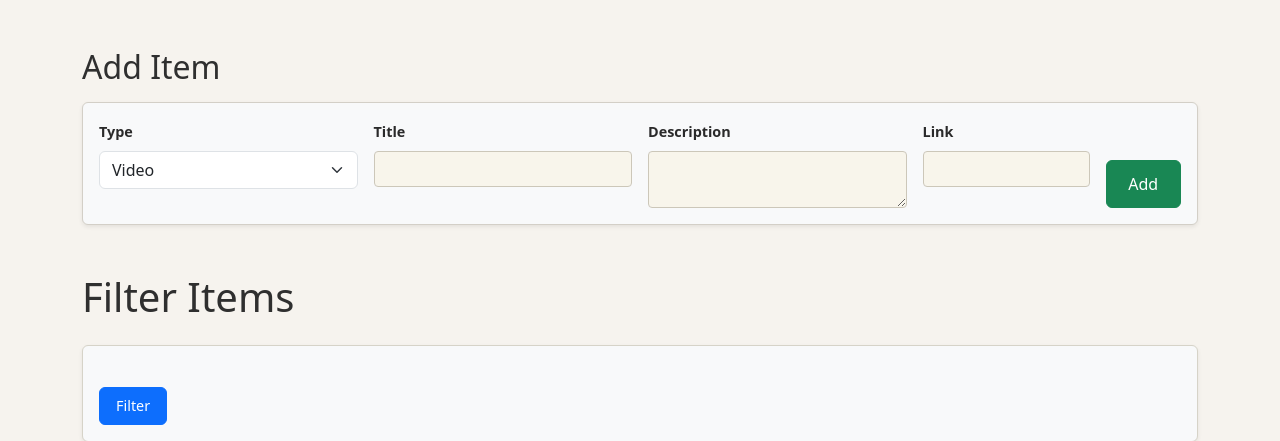
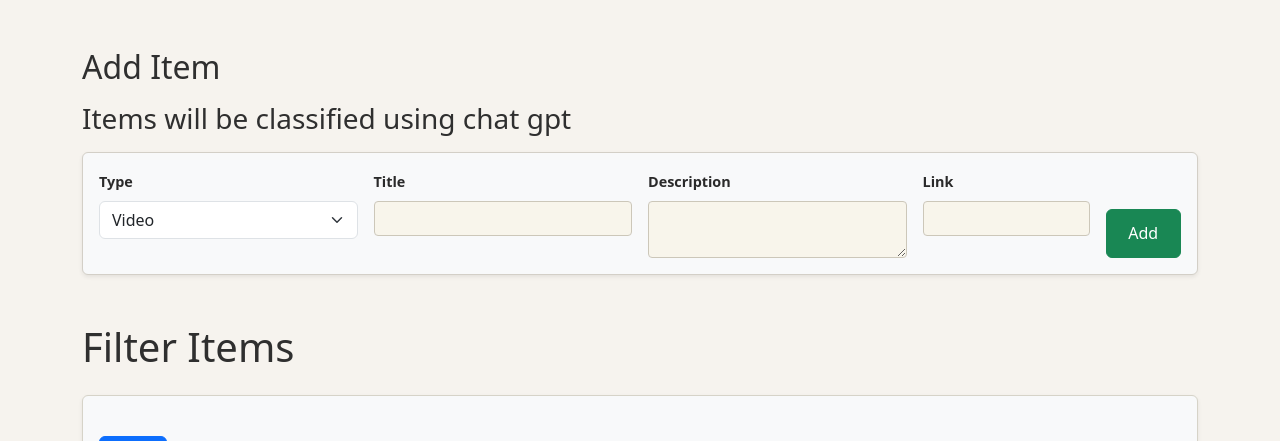
Before and after one commit to Ta7leeq/modypedia, a Django app: template interface/templates/interface/item_list.html in a window 1280 px wide. Shown: the part 56-497 px from the top of the page. Run offline with Django 3.2, Linux system fonts and the light colour scheme; the template is opened without the code that fills it, so the values that code supplies are empty; some web fonts are replaced.

```diff
--- a/interface/templates/interface/item_list.html
+++ b/interface/templates/interface/item_list.html
@@ -15,6 +15,8 @@ All Items!
 
 
     <h2 class="mb-3">Add Item</h2>
+    <h3 class="mb-3">Items will be classified using chat gpt</h3>
+
 
     <form method="post" class="add-item-form mb-5 p-3 rounded shadow-sm bg-light">
     {% csrf_token %}
```
